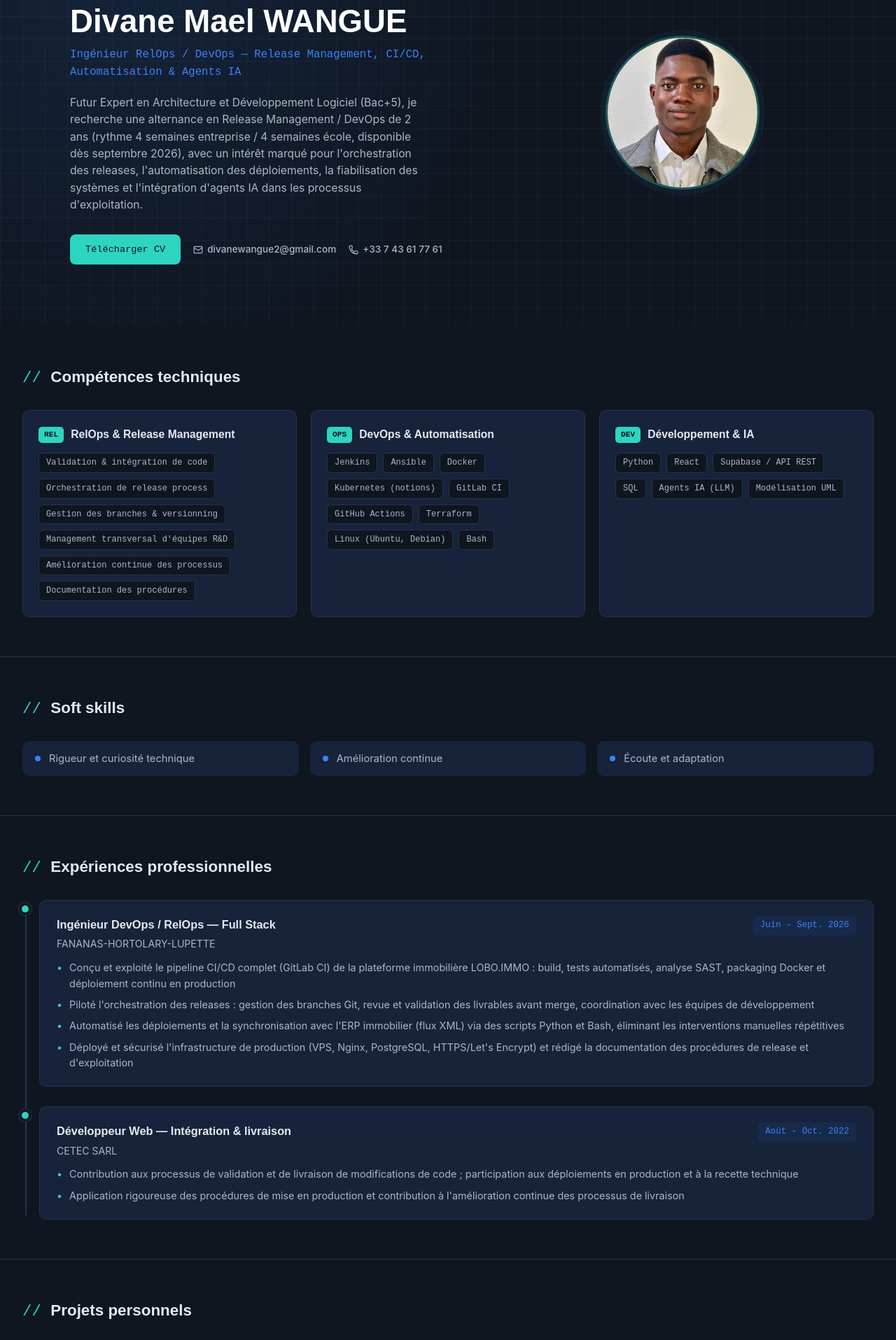
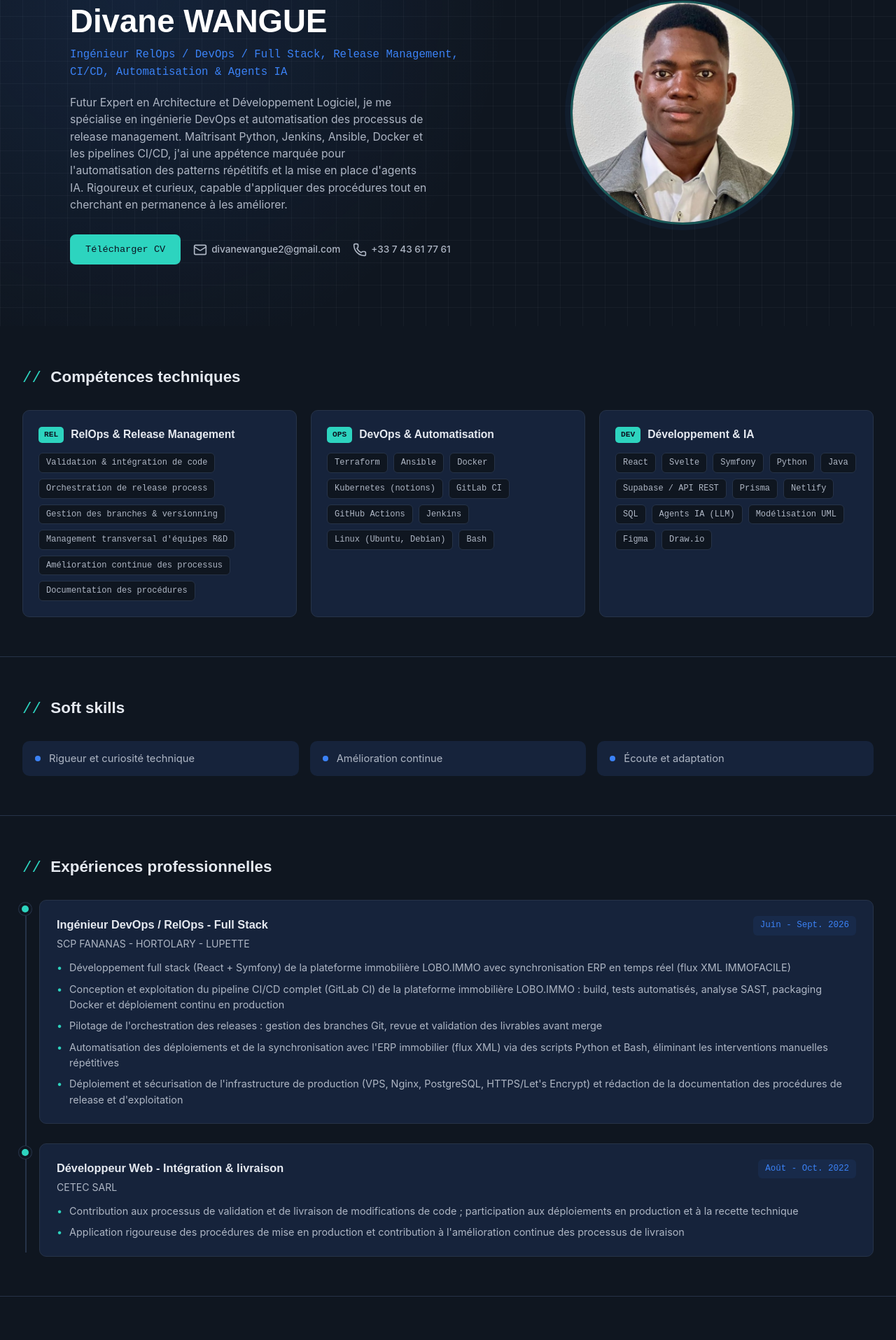
Before and after one commit to DivaneWangue/mon-portfolio, a React (Vite) app: page / in a window 1280 px wide. Shown: the part 137-2052 px from the top of the page at 70% size. Built offline with nearby package versions, Linux system fonts and the light colour scheme.

Commit message:
feat: Retouches sur le profil

```diff
--- a/src/Portfolio/index.jsx
+++ b/src/Portfolio/index.jsx
@@ -14,14 +14,15 @@ const Hero = () => {
             <span className="status-dot"></span>
             Disponible dès septembre 2026
           </span>
-          <h1 className="hero-title">Divane Mael WANGUE</h1>
-          <p className="hero-subtitle">Ingénieur RelOps / DevOps — Release Management, CI/CD, Automatisation & Agents IA</p>
+          <h1 className="hero-title">Divane WANGUE</h1>
+          <p className="hero-subtitle">Ingénieur RelOps / DevOps / Full Stack, Release Management, CI/CD, Automatisation & Agents IA</p>
           <p className="hero-description">
-            Futur Expert en Architecture et Développement Logiciel (Bac+5), je recherche une alternance
-            en Release Management / DevOps de 2 ans (rythme 4 semaines entreprise / 4 semaines école,
-            disponible dès septembre 2026), avec un intérêt marqué pour l'orchestration des releases,
-            l'automatisation des déploiements, la fiabilisation des systèmes et l'intégration d'agents IA
-            dans les processus d'exploitation.
+            Futur Expert en Architecture et Développement Logiciel, je me spécialise en
+            ingénierie DevOps et automatisation des processus de release management. Maîtrisant
+            Python, Jenkins, Ansible, Docker et les pipelines CI/CD, j'ai une appétence marquée pour
+            l'automatisation des patterns répétitifs et la mise en place d'agents IA. Rigoureux et
+            curieux, capable d'appliquer des procédures tout en cherchant en permanence à les
+            améliorer.
           </p>
 
           <div className="hero-actions">
@@ -29,11 +30,11 @@ const Hero = () => {
               Télécharger CV
             </a>
             <a href="mailto:divanewangue2@gmail.com" className="contact-item">
-              <Mail size={14} />
+              <Mail size={20} />
               <span>divanewangue2@gmail.com</span>
             </a>
             <a href="tel:+33743617761" className="contact-item">
-              <Phone size={14} />
+              <Phone size={20} />
               <span>+33 7 43 61 77 61</span>
             </a>
           </div>
@@ -60,12 +61,12 @@ const TechnicalSkills = () => {
     },
     {
       category: 'DevOps & Automatisation',
-      items: ['Jenkins', 'Ansible', 'Docker', 'Kubernetes (notions)', 'GitLab CI', 'GitHub Actions', 'Terraform', 'Linux (Ubuntu, Debian)', 'Bash'],
+      items: [ 'Terraform', 'Ansible', 'Docker', 'Kubernetes (notions)', 'GitLab CI', 'GitHub Actions','Jenkins', 'Linux (Ubuntu, Debian)', 'Bash'],
       icon: 'OPS'
     },
     {
       category: 'Développement & IA',
-      items: ['Python', 'React', 'Supabase / API REST', 'SQL', 'Agents IA (LLM)', 'Modélisation UML'],
+      items: ['React','Svelte', 'Symfony', 'Python', 'Java', 'Supabase / API REST', 'Prisma', 'Netlify', 'SQL', 'Agents IA (LLM)', 'Modélisation UML', 'Figma', 'Draw.io'],
       icon: 'DEV'
     }
   ];
@@ -120,19 +121,20 @@ const Experience = () => {
   const experiences = [
     {
       id: 1,
-      title: 'Ingénieur DevOps / RelOps — Full Stack',
-      company: 'FANANAS-HORTOLARY-LUPETTE',
+      title: 'Ingénieur DevOps / RelOps - Full Stack',
+      company: 'SCP FANANAS - HORTOLARY - LUPETTE',
       period: 'Juin - Sept. 2026',
       tasks: [
-        "Conçu et exploité le pipeline CI/CD complet (GitLab CI) de la plateforme immobilière LOBO.IMMO : build, tests automatisés, analyse SAST, packaging Docker et déploiement continu en production",
-        "Piloté l'orchestration des releases : gestion des branches Git, revue et validation des livrables avant merge, coordination avec les équipes de développement",
-        "Automatisé les déploiements et la synchronisation avec l'ERP immobilier (flux XML) via des scripts Python et Bash, éliminant les interventions manuelles répétitives",
-        "Déployé et sécurisé l'infrastructure de production (VPS, Nginx, PostgreSQL, HTTPS/Let's Encrypt) et rédigé la documentation des procédures de release et d'exploitation"
+        "Développement full stack (React + Symfony) de la plateforme immobilière LOBO.IMMO avec synchronisation ERP en temps réel (flux XML IMMOFACILE)",
+        "Conception et exploitation du pipeline CI/CD complet (GitLab CI) de la plateforme immobilière LOBO.IMMO : build, tests automatisés, analyse SAST, packaging Docker et déploiement continu en production",
+        "Pilotage de l'orchestration des releases : gestion des branches Git, revue et validation des livrables avant merge",
+        "Automatisation des déploiements et de la synchronisation avec l'ERP immobilier (flux XML) via des scripts Python et Bash, éliminant les interventions manuelles répétitives",
+        "Déploiement et sécurisation de l'infrastructure de production (VPS, Nginx, PostgreSQL, HTTPS/Let's Encrypt) et rédaction de la documentation des procédures de release et d'exploitation"
       ]
     },
     {
       id: 2,
-      title: 'Développeur Web — Intégration & livraison',
+      title: 'Développeur Web - Intégration & livraison',
       company: 'CETEC SARL',
       period: 'Août - Oct. 2022',
       tasks: [
@@ -178,14 +180,14 @@ const Projects = () => {
   const projects = [
     {
     id: 1,
-    title: "LOBO.IMMO — Plateforme immobilière",
+    title: "LOBO.IMMO - Plateforme immobilière",
     description: "Site immobilier fullstack (React + Symfony) avec synchronisation ERP en temps réel (flux XML IMMOFACILE), pipeline CI/CD GitLab (build, tests, déploiement automatisé) et infrastructure de production sécurisée : VPS Hetzner, Nginx, PostgreSQL, HTTPS (Let's Encrypt).",
     tags: ["React", "Symfony", "PostgreSQL", "GitLab CI/CD", "Nginx"],
     link: "https://lobo.immo"
     },
     {
       id: 1,
-      title: "Infrastructure HA — Automatisation & Release pipeline",
+      title: "Infrastructure HA - Automatisation & Release pipeline",
       description: "Pipeline GitLab CI/CD automatisant build, tests, packaging Docker et déploiement multi-serveurs. Automatisation Ansible (IaC) et scripts Python/Bash, monitoring, logging, alerting, HTTPS (Let's Encrypt). Architecture HA : 2 serveurs applicatifs + Load Balancer Nginx, zéro intervention manuelle en production.",
       tags: ["GitLab CI/CD", "Ansible", "Docker", "Nginx", "Python", "Bash"],
     },
@@ -207,7 +209,7 @@ const Projects = () => {
 
   return (
     <section className="section">
-      <h2 className="section-title">Projets personnels</h2>
+      <h2 className="section-title">Projets </h2>
       <div className="projects-grid">
         {projects.map((project) => (
           project.link ? (
@@ -268,12 +270,12 @@ const Education = () => {
     },
     {
       title: 'Licence Technologique en Genie Logiciel (G.L)',
-      school: 'Institut Universitaire de Technologies - Douala, Cameroun',
+      school: 'Institut Universitaire de Technologies, Douala - Cameroun',
       period: '2024 - 2025'
     },
     {
       title: 'BTS en Gestion des Systemes d\'Informations (G.S.I)',
-      school: 'Institut Universitaires du Golfe de Guinnée - Douala, Cameroun',
+      school: 'Institut Universitaires du Golfe de Guinnée, Douala - Cameroun',
       period: '2022 - 2024'
     }
   ];
@@ -307,9 +309,9 @@ const Languages = () => {
     <section className="section">
       <h2 className="section-title">Langues parlées</h2>
       <div className="languages-container">
-        <span className="language-tag">🇫🇷 Français — Natif</span>
-        <span className="language-tag">🇬🇧 Anglais — C1</span>
-        <span className="language-tag">🇪🇸 Espagnol — B1</span>
+        <span className="language-tag">🇫🇷 Français - Natif</span>
+        <span className="language-tag">🇬🇧 Anglais - C1</span>
+        <span className="language-tag">🇪🇸 Espagnol - B1</span>
       </div>
     </section>
   );
@@ -375,12 +377,12 @@ const Footer = () => {
   return (
     <footer className="footer">
       <div className="footer-content">
-        <p className="footer-text">© 2026 Divane Mael Wangue. Tous droits réservés.</p>
+        <p className="footer-text">© 2026 Divane WANGUE. Tous droits réservés.</p>
         <div className="footer-social">
           <a href="https://github.com/DivaneWangue" target="_blank" rel="noopener noreferrer" className="social-link">
             <span><Github size={24} /></span> GitHub
           </a>
-          <a href="https://linkedin.com/in/divane-mael-wangue-49a567350" target="_blank" rel="noopener noreferrer" className="social-link">
+          <a href="https://www.linkedin.com/in/divane-wangue-49a567350/" target="_blank" rel="noopener noreferrer" className="social-link">
             <span><Linkedin size={24} /></span> LinkedIn
           </a>
         </div>
--- a/src/Portfolio/index.scss
+++ b/src/Portfolio/index.scss
@@ -171,8 +171,8 @@
 }
 
 .profile-photo {
-  width: 220px;
-  height: 220px;
+  width: 320px;
+  height: 320px;
   object-fit: cover;
   border-radius: 50%;
   border: 3px solid rgba(45, 212, 191, 0.35);
```
